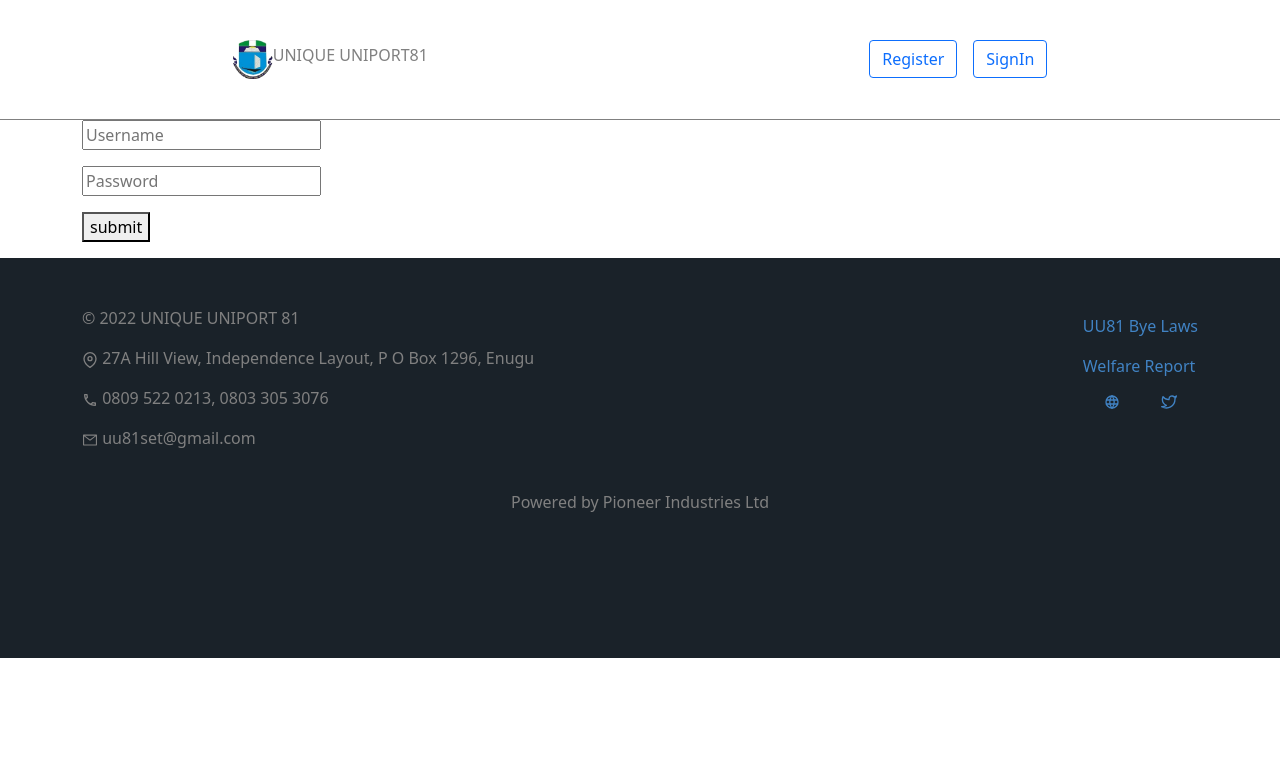
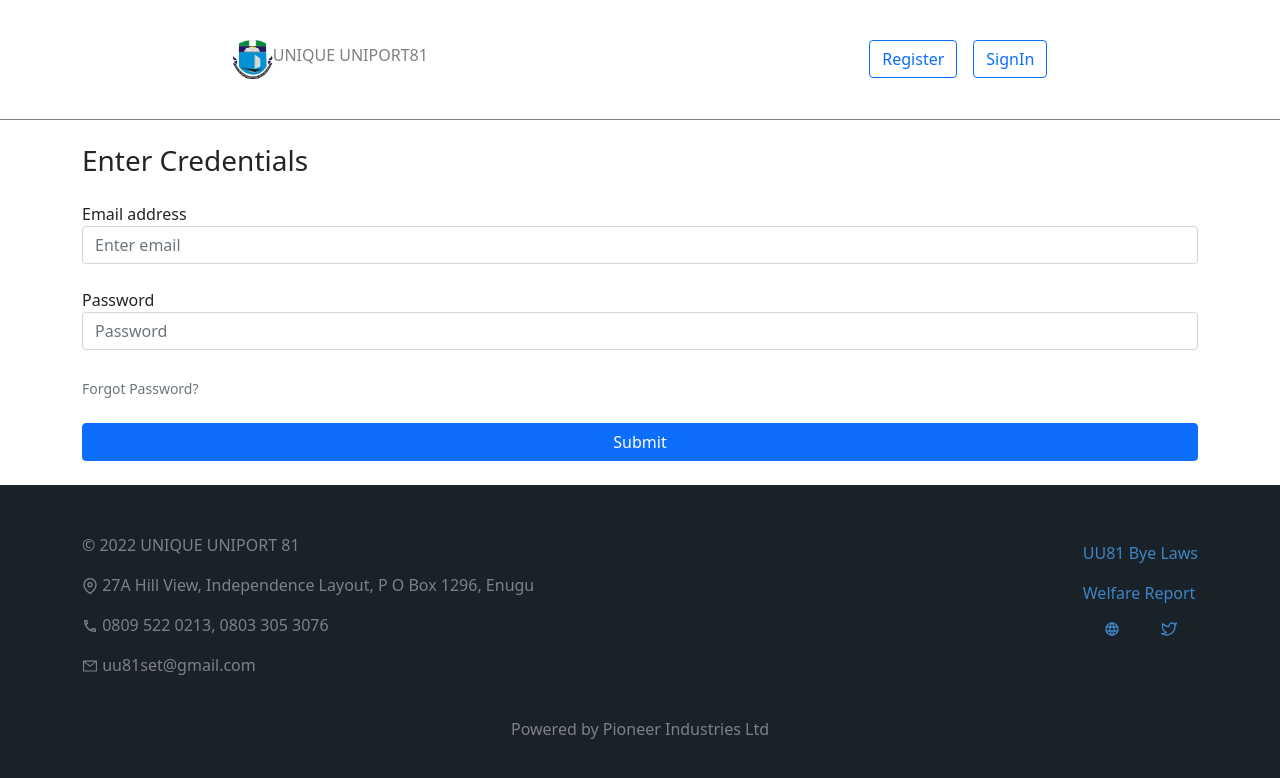
Before and after one commit to maduiep/uu81, a React (Create React App) app: page /login in a window 1280 px wide. Shown: the top 778 px of the page. Built offline with nearby package versions, Linux system fonts and the light colour scheme.

Commit message:
completed registration and login forms

```diff
--- a/src/component/Auth/Login.jsx
+++ b/src/component/Auth/Login.jsx
@@ -54,27 +54,48 @@ const Login = () => {
         setpassword(e.target.value)
     }
   return (
-    <div className=''>
+    // <div className=''>
+    //     <div className="container">
+    //         <div className="login_container">
+    //             <div className="login_card">
+    //                 <div className="form-container">
+    //                     <form>
+    //                         <p>
+    //                             <input type="text"  placeholder="Username" name="Username" id="Username" onChange={handleEmail}/>
+    //                         </p>
+    //                         <p>
+    //                             <input type="text"  placeholder="Password" name="Password" id="Password" onChange={handlePassword}/>
+    //                         </p>
+    //                         <p>
+    //                             <button type="submit" onClick={Handlesubmit}>submit</button>
+    //                         </p>
+    //                     </form>
+    //                 </div>
+    //             </div>
+    //         </div>
+    //     </div>
+    // </div>
+
+    <>
         <div className="container">
-            <div className="login_container">
-                <div className="login_card">
-                    <div className="form-container">
-                        <form>
-                            <p>
-                                <input type="text"  placeholder="Username" name="Username" id="Username" onChange={handleEmail}/>
-                            </p>
-                            <p>
-                                <input type="text"  placeholder="Password" name="Password" id="Password" onChange={handlePassword}/>
-                            </p>
-                            <p>
-                                <button type="submit" onClick={Handlesubmit}>submit</button>
-                            </p>
-                        </form>
-                    </div>
+           <h3 className='mt-4'> Enter Credentials</h3>
+            <form className='d-flex justify-content-center flex-column mt-4'>
+                <div className="form-group">
+                    <label for="exampleInputEmail1">Email address</label>
+                    <input type="email" className="form-control" id="exampleInputEmail1" aria-describedby="emailHelp" placeholder="Enter email" />
                 </div>
-            </div>
+                &nbsp;
+                <div className="form-group">
+                    <label for="exampleInputPassword1">Password</label>
+                    <input type="password" className="form-control" id="exampleInputPassword1" placeholder="Password" />
+                </div>
+                &nbsp;
+
+                <small id="emailHelp" class="form-text text-muted color">Forgot Password?</small>
+                <button type="submit" className="btn btn-primary mt-4 mb-4">Submit</button>
+            </form>
         </div>
-    </div>
+    </>
   )
 }
 
--- a/src/component/Auth/Register.jsx
+++ b/src/component/Auth/Register.jsx
@@ -2,9 +2,11 @@ import React from 'react'
 
 
 const Register = () => {
+
   return (
     <>
      <div className="container">
+     <h3 className='mt-4'> Membership Registration</h3>
       <form className='d-flex justify-content-center flex-column mt-4'>
           <div className="form-group">
             <label for="exampleInputEmail1">Email address</label>
@@ -30,6 +32,8 @@ const Register = () => {
             <label for="exampleInput Phone number">Phone number</label>
             <input type="phone" className="form-control" id="exampleInputPhone number" aria-describedby="Phone numberHelp" placeholder="Enter Phone number" />
           </div>
+          &nbsp;
+          <small id="emailHelp" class="form-text text-muted color">Already have an account?</small>
           <button type="submit" className="btn btn-primary mt-4 mb-4">Submit</button>
         </form>
      </div>
--- a/src/component/Navbar.jsx
+++ b/src/component/Navbar.jsx
@@ -1,4 +1,5 @@
 import React from 'react'
+import { Link } from 'react-router-dom'
 
 const Navbar = () => {
   return (
@@ -6,17 +7,18 @@ const Navbar = () => {
       <nav className="navbar navbar-expand-lg">
         <div className="container-fluid d-flex justify-content-around">
           <div className='brand d-flex justify-content-between align-items-center'>
+           <Link style={{textDecoration: 'none', color: 'gray'}} className='d-flex justify-content-between align-items-center' to="/">
             <img src="/assets/uu81_logo1.png" alt="LOGO" width="40"/>
-            <h6>UNIQUE UNIPORT81</h6>
+            <h6>UNIQUE UNIPORT81</h6></Link>
           </div>
           <div
             className="" id="navbarSupportedContent">
             <form className="d-flex btn-style">
-              <button type="button" class="btn btn-outline-primary">
-                Register
+              <button type="button" class="btn btn-outline-primary btn-hover">
+               <Link style={{textDecoration: 'none', listStyleType: 'none'}} to='/register'> Register</Link>
               </button>
-              <button type="button" class="btn btn-outline-primary ms-3">
-                SignIn
+              <button type="button" class="btn btn-outline-primary ms-3 btn-hover">
+              <Link style={{textDecoration: 'none', listStyleType: 'none'}} to='/login'> SignIn</Link>
               </button>
             </form>
           </div>
--- a/src/main.css
+++ b/src/main.css
@@ -41,3 +41,11 @@
 .icon-wrapper {
     color: #4183C4;
 }
+
+butto:hover {
+    color: #fff;
+}
+
+.color {
+    cursor: pointer;
+}
```
Lines whose indentation alone changed are shown as unchanged.
